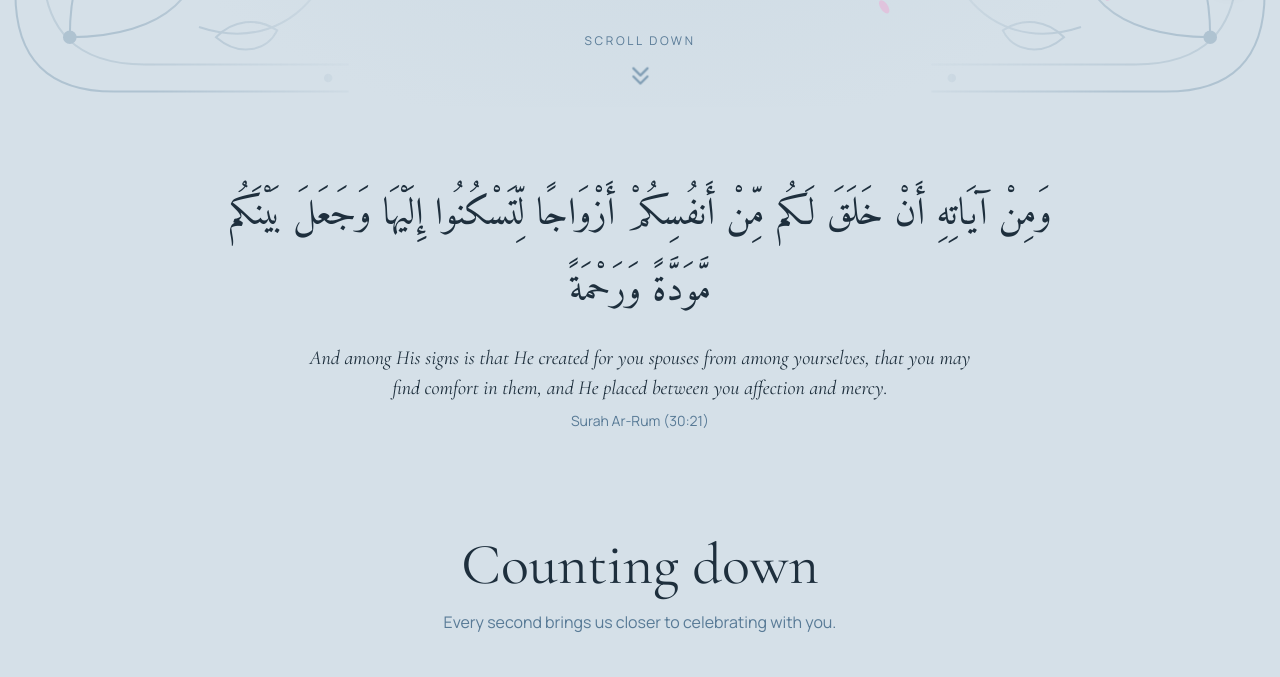
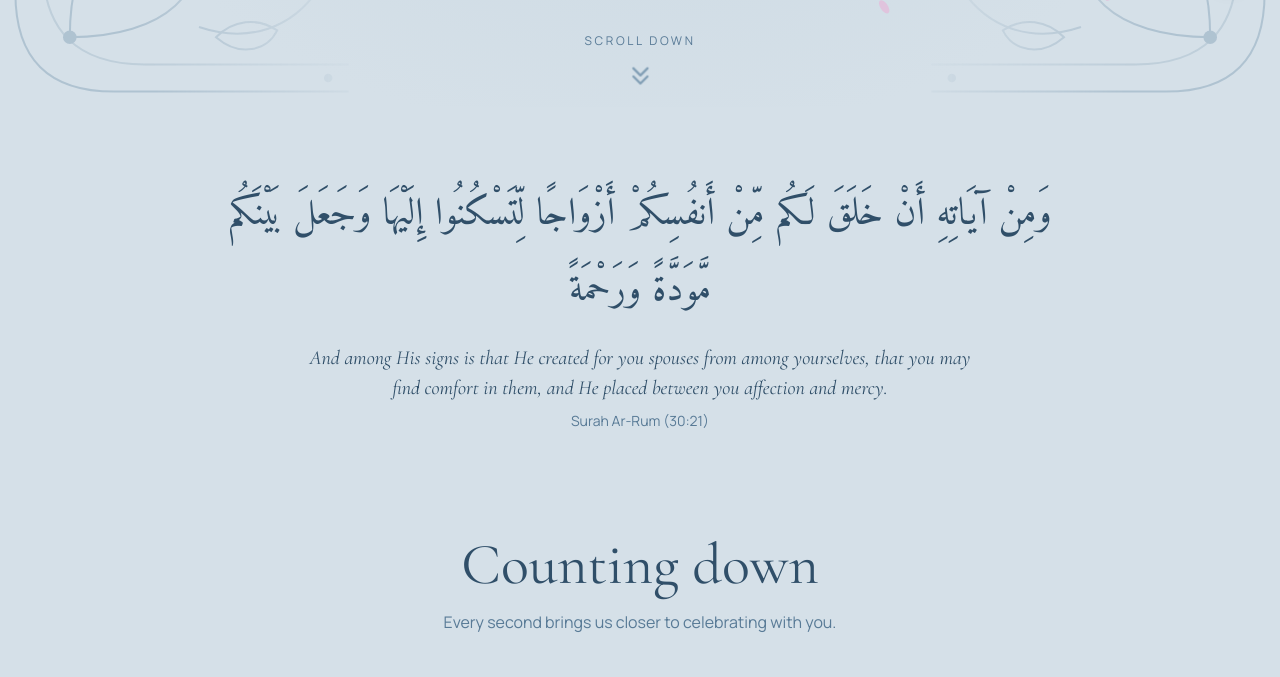
Before and after one commit to Jilmax/fwn, a plain HTML site: page index.html in a window 1280 px wide. Shown: the part 783-1460 px from the top of the page. Drawn offline with nearby package versions, Linux system fonts and the light colour scheme; no server answers; a web font is replaced by a local one.

Commit message:
Update index.html

```diff
--- a/index.html
+++ b/index.html
@@ -14,7 +14,7 @@
 /* Permanent Powder Theme (Unified) */
 :root {
     --bg: #d5e0e8;
-    --ink: #1e2f3d;
+    --ink: #304f69;
     --muted: rgba(88,122,150,1.0);
     --gold: #7998b0;
     --accent: #587a96;
```
